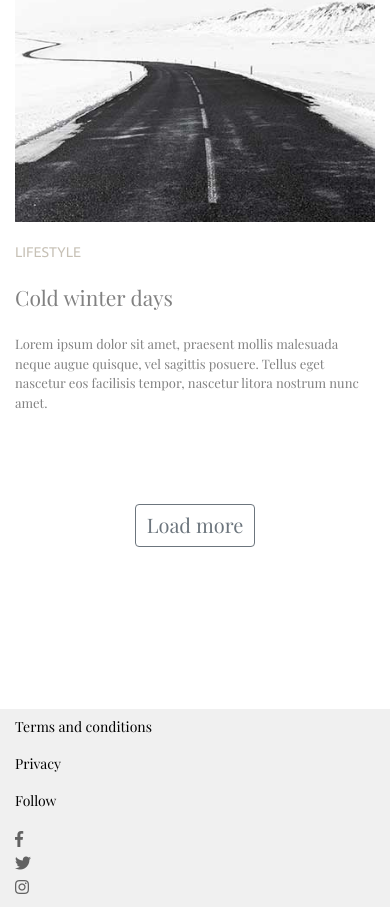
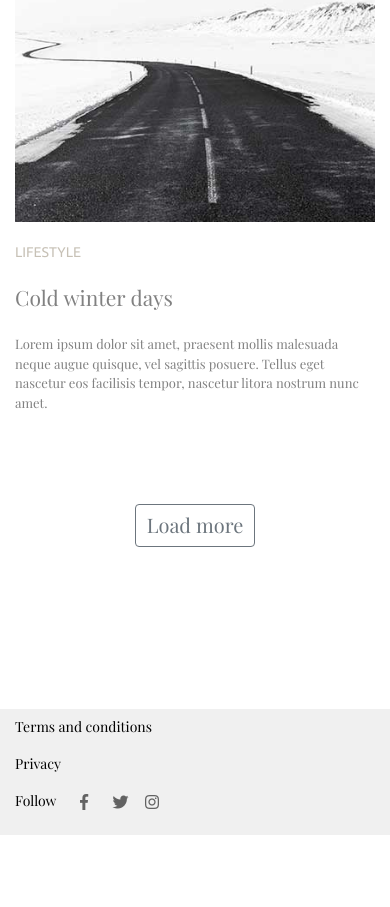
Before and after one commit to samihahaque/psd_to_bootstrap4-minim0-, a plain HTML site: page index.html in a window 390 px wide. Shown: the part 3540-4447 px from the top of the page. After the commit the page ends 4375 px from the top, so only its background shows below. Drawn offline with nearby package versions, Linux system fonts and the light colour scheme; a script that the page names is missing; a web font is replaced by a local one.

Commit message:
Update index.html

```diff
--- a/index.html
+++ b/index.html
@@ -232,10 +232,10 @@
                  </div>
                  <div class="offset-lg-4 col-lg-2 offset-md-3 col-md-3">
                      <div class="row">
-                         <div class="col-md-5"><p>Follow</p></div>
-                         <div class="col-md-1"><a href="#"><i class="fab fa-facebook-f"></i></a></div>
-                         <div class="col-md-1"><a href="#"><i class="fab fa-twitter"></i></a></div>
-                         <div class="col-md-1"><a href="#"><i class="fab fa-instagram"></i></a></div>
+                         <div class="col-md-5 col-2"><p>Follow</p></div>
+                         <div class="col-md-1 col-1"><a href="#"><i class="fab fa-facebook-f"></i></a></div>
+                         <div class="col-md-1 col-1"><a href="#"><i class="fab fa-twitter"></i></a></div>
+                         <div class="col-md-1 col-1"><a href="#"><i class="fab fa-instagram"></i></a></div>
                      </div>
                  </div>
               </div>
```
